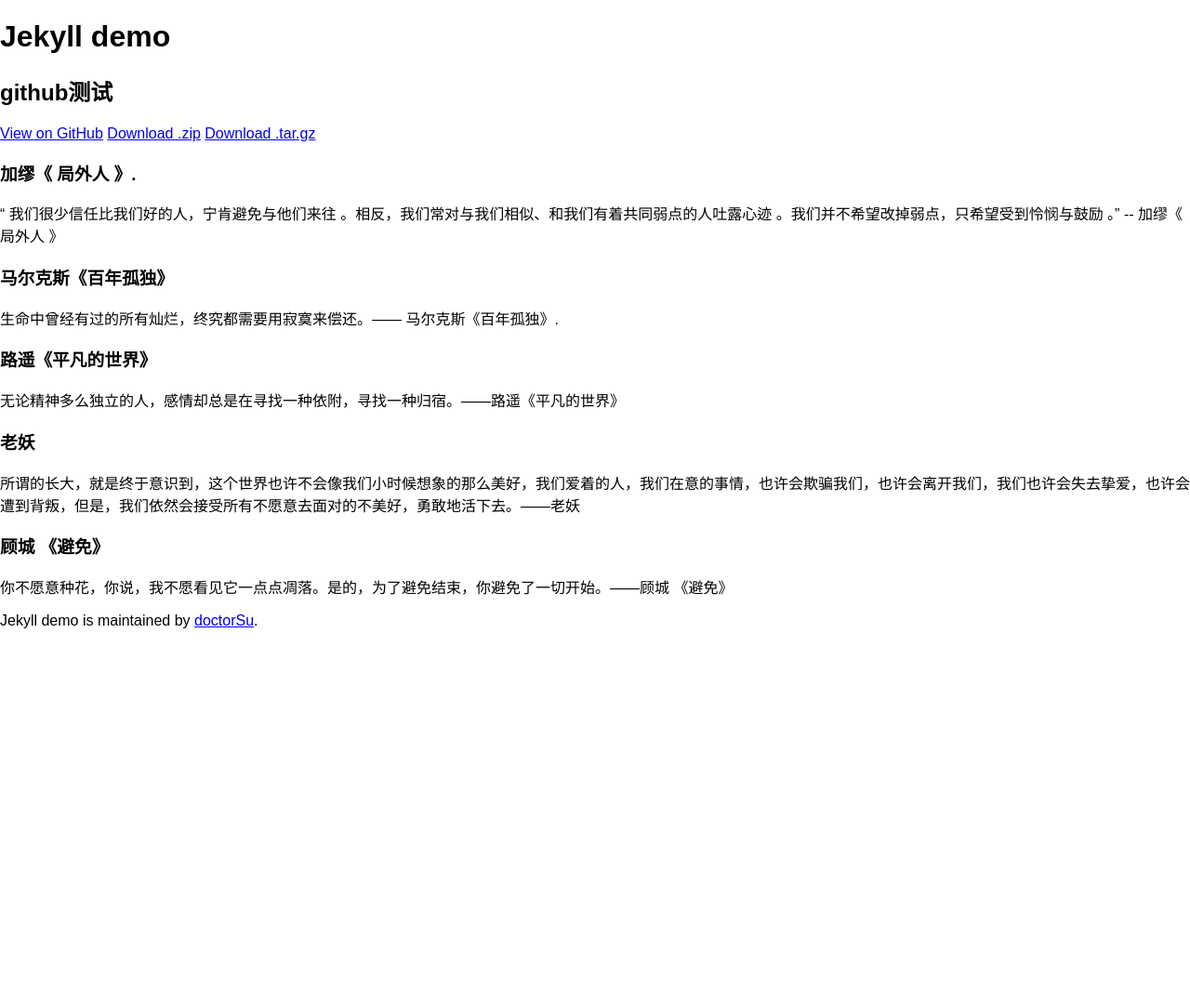
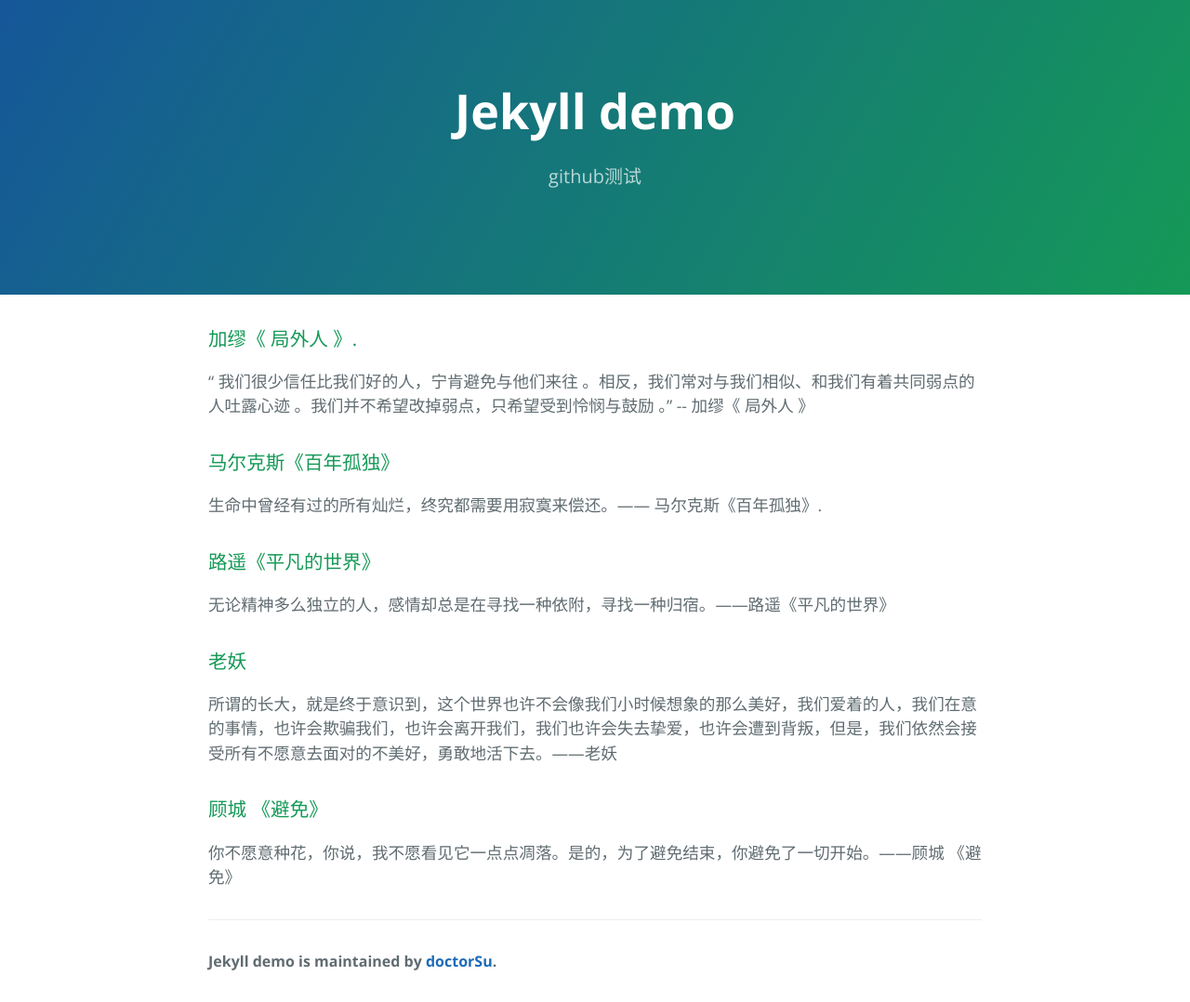
Before and after one commit to doctorSu/jekyll_demo, a Jekyll site: the page index.html, which Jekyll copies as it is, in a window 1280 px wide. Shown: the whole page at 93% size. Built offline with Jekyll 4.4.1, drawn with Linux system fonts in a browser that asks for light colours; before the commit the page ends 900 px from its top, so only the background shows below that.

Commit message:
Update index.html

```diff
--- a/index.html
+++ b/index.html
@@ -5,14 +5,15 @@
     <title>Jekyll demo by doctorSu</title>
     <meta name="viewport" content="width=device-width, initial-scale=1">
     <link rel="stylesheet" type="text/css" href="stylesheets/normalize.css" media="screen">
+    <link href='https://fonts.googleapis.com/css?family=Open+Sans:400,700' rel='stylesheet' type='text/css'>
+    <link rel="stylesheet" type="text/css" href="stylesheets/stylesheet.css" media="screen">
+    <link rel="stylesheet" type="text/css" href="stylesheets/github-light.css" media="screen">
   </head>
   <body>
     <section class="page-header">
       <h1 class="project-name">Jekyll demo</h1>
       <h2 class="project-tagline">github测试</h2>
-      <a href="https://github.com/doctorSu/jekyll_demo" class="btn">View on GitHub</a>
-      <a href="https://github.com/doctorSu/jekyll_demo/zipball/master" class="btn">Download .zip</a>
-      <a href="https://github.com/doctorSu/jekyll_demo/tarball/master" class="btn">Download .tar.gz</a>
+
     </section>
 
     <section class="main-content">
```
